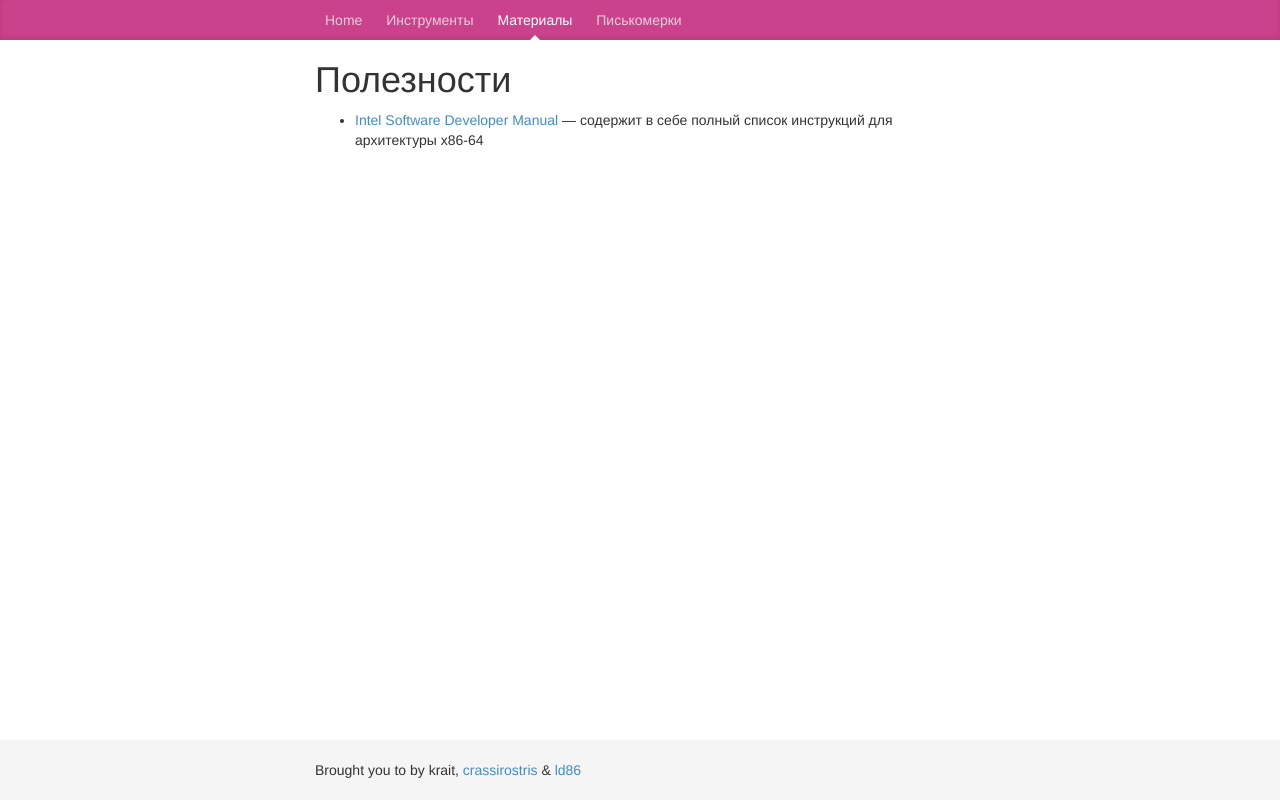
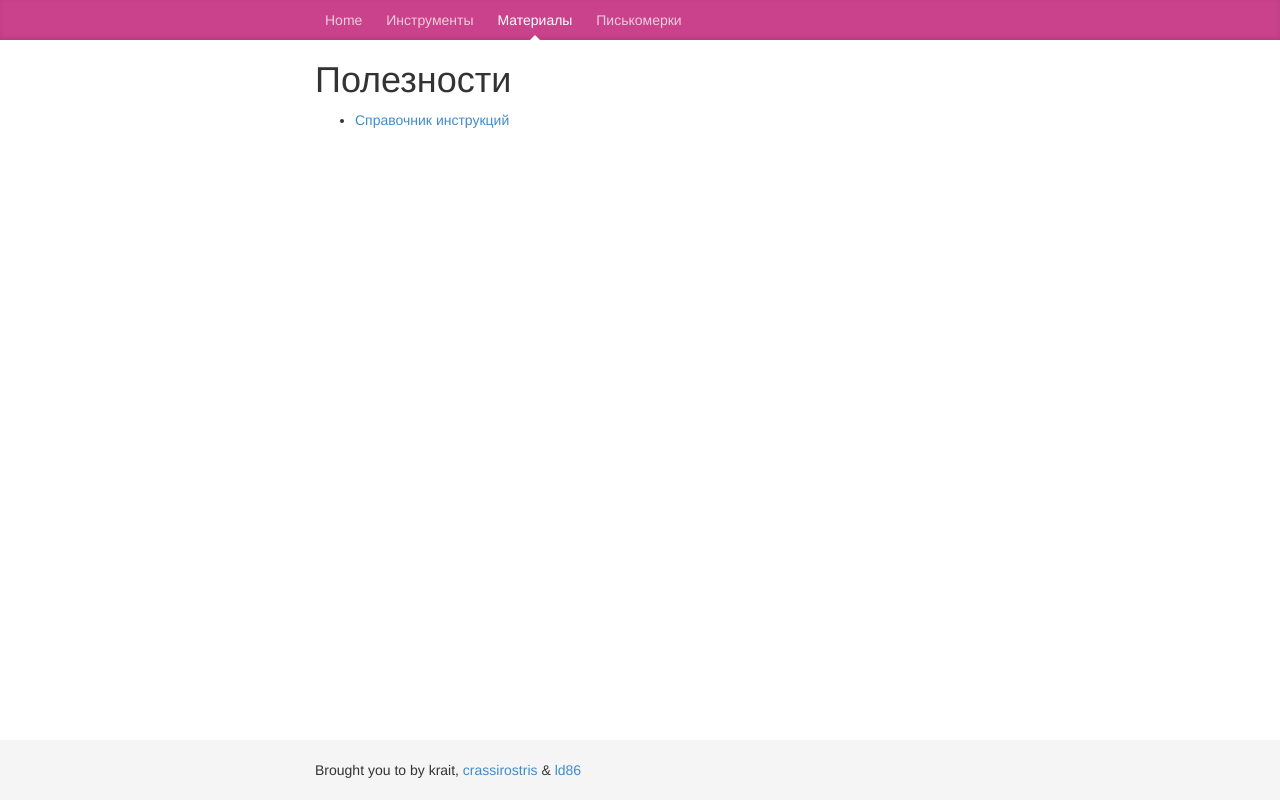
Before and after one commit to ld86/re14, a plain HTML site: page resources.html in a window 1280 px wide. Drawn offline with Linux system fonts and the light colour scheme.

Commit message:
Use local version of intel set reference

```diff
--- a/resources.html
+++ b/resources.html
@@ -24,7 +24,7 @@
             <h1>Полезности</h1>
 
             <ul>
-                <li><a href="https://www.dropbox.com/s/xtf1l29911wn22l/Intel%20Software%20Developer%20Manual.pdf?dl=1">Intel Software Developer Manual</a> — содержит в себе полный список инструкций для архитектуры x86-64</li>
+                <li><a href="/asm/14/isr.pdf">Справочник инструкций</a></li>
             </ul>
 
         </div>
```
